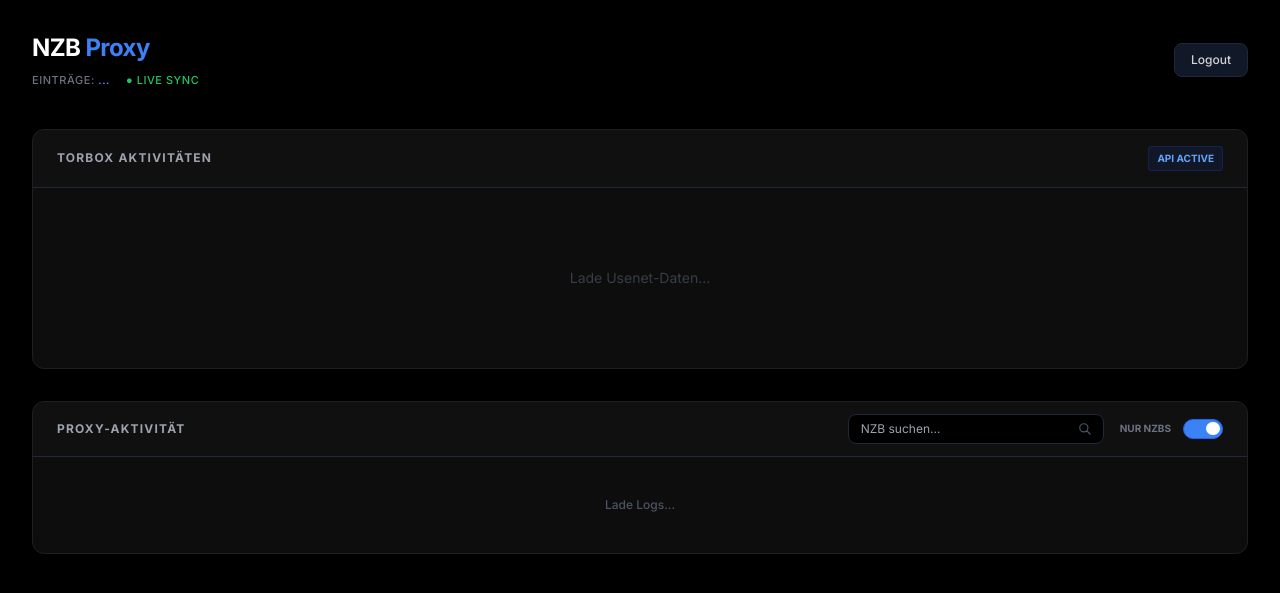
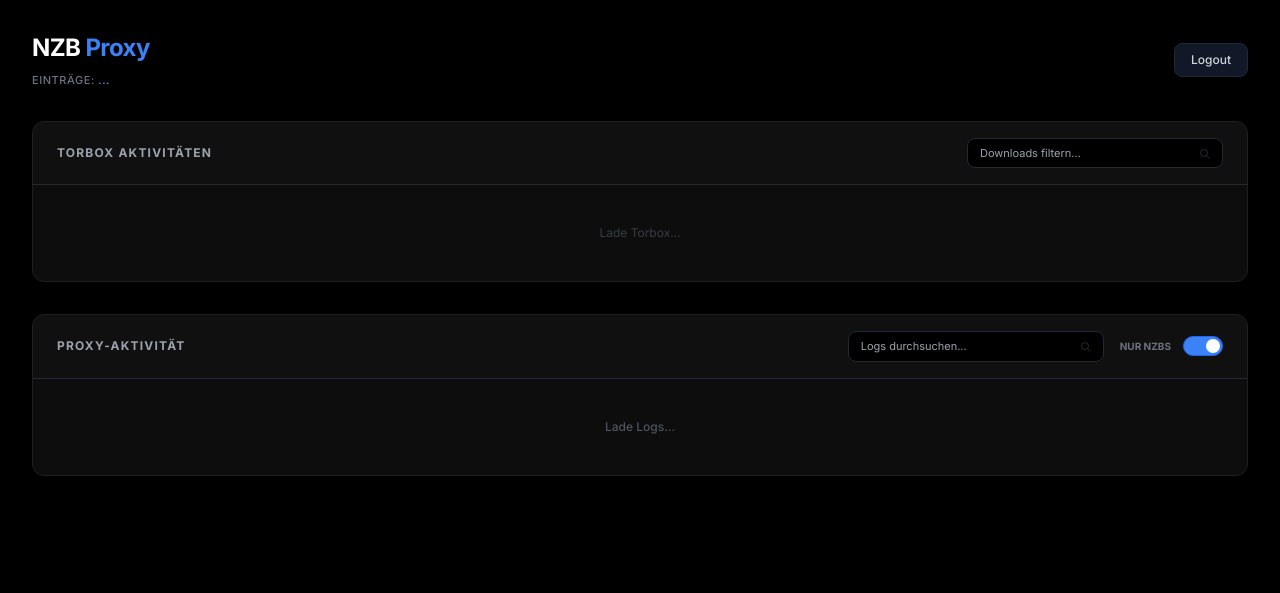
Before and after one commit to ErSholt/sabApi, a FastAPI app: template templates/dashboard.html in a window 1280 px wide. Shown: the top 593 px of the page. Run offline with FastAPI, Linux system fonts and the light colour scheme; the template is opened without the code that fills it, so the values that code supplies are empty; parts of the project's set-up code (start-up, migrations or seed data) failed here and were passed over; some libraries are stand-ins or nearby versions.

Commit message:
Update dashboard.html

```diff
--- a/templates/dashboard.html
+++ b/templates/dashboard.html
@@ -15,32 +15,24 @@
         .toggle-dot { width: 0.85rem; height: 0.85rem; background-color: #9ca3af; border-radius: 9999px; position: absolute; top: 0.125rem; left: 0.125rem; transition: all 0.2s; }
         input:checked + .toggle-bg { background-color: #3b82f6; border-color: #2563eb; }
         input:checked + .toggle-bg .toggle-dot { transform: translateX(1.25rem); background-color: white; }
-        /* Torbox spezifische Farben */
+
+        /* Torbox spezifische Klassen für das Snippet */
         .badge-usenet { background-color: #4c1d95; color: #ede9fe; border: 1px solid #5b21b6; }
         .badge-completed { background-color: #064e3b; color: #6ee7b7; border: 1px solid #065f46; }
+        .progress-blue { background-color: #3b82f6; box-shadow: 0 0 10px rgba(59, 130, 246, 0.3); transition: width 0.8s ease; }
 
-        /* Progress Bar Farben */
-        .progress-blue {
-            background-color: #3b82f6;
-            box-shadow: 0 0 10px rgba(59, 130, 246, 0.5);
-            transition: width 0.8s ease-in-out;
-        }
-        /* Smooth Scrolling & Scrollbar verstecken für Mobile */
-        .overflow-x-auto {
-            -webkit-overflow-scrolling: touch;
-            scrollbar-width: none;
-        }
+        .overflow-x-auto { -webkit-overflow-scrolling: touch; scrollbar-width: none; }
         .overflow-x-auto::-webkit-scrollbar { display: none; }
     </style>
 </head>
-<body class="p-4 md:p-8">
+<body class="p-4 md:p-8 text-gray-200">
 
-    <div class="max-w-7xl mx-auto flex justify-between items-center mb-10">
+    <div class="max-w-7xl mx-auto flex justify-between items-center mb-8">
         <div>
             <h1 class="text-2xl font-bold tracking-tight text-white">NZB <span class="text-blue-500">Proxy</span></h1>
             <div class="flex gap-4 mt-2 text-[11px] font-medium text-gray-500 uppercase tracking-wider">
                 <span>Einträge: <span class="text-blue-400" id="total-usenet">...</span></span>
-                <span id="refresh-indicator" class="text-green-500 opacity-0 transition-opacity">● Live Sync</span>
+                <span id="refresh-indicator" class="text-green-500 opacity-0 transition-opacity">● Live</span>
             </div>
         </div>
         <a href="/logout" class="text-xs bg-gray-900 hover:bg-gray-800 border border-gray-800 px-4 py-2 rounded-lg transition text-gray-300 font-medium">Logout</a>
@@ -49,27 +41,31 @@
     <div class="max-w-7xl mx-auto space-y-8">
 
         <div class="card rounded-xl overflow-hidden">
-            <div class="px-6 py-4 border-b border-gray-800 flex justify-between items-center bg-white/[0.01]">
+            <div class="px-6 py-4 border-b border-gray-800 flex flex-wrap justify-between items-center gap-4 bg-white/[0.01]">
                 <h2 class="text-xs font-bold text-gray-400 uppercase tracking-widest">Torbox Aktivitäten</h2>
-                <span class="bg-blue-900/20 px-2 py-1 rounded text-blue-400 border border-blue-800/30 text-[10px] font-bold">API ACTIVE</span>
+
+                <div class="relative">
+                    <input type="text" id="search-torbox" placeholder="Downloads filtern..."
+                           class="bg-black border border-gray-800 rounded-lg px-3 py-1.5 text-[11px] text-gray-300 focus:outline-none focus:border-blue-500 transition-all w-48 md:w-64"
+                           oninput="debounceSearch('t')">
+                    <svg class="w-3 h-3 text-gray-600 absolute right-3 top-2.5" fill="none" stroke="currentColor" viewBox="0 0 24 24"><path d="M21 21l-6-6m2-5a7 7 0 11-14 0 7 7 0 0114 0z"></path></svg>
+                </div>
             </div>
             <div id="table-container">
-                <div class="p-20 text-center text-gray-600 animate-pulse text-sm">Lade Usenet-Daten...</div>
+                <div class="p-10 text-center text-gray-600 animate-pulse text-xs">Lade Torbox...</div>
             </div>
         </div>
 
         <div class="card rounded-xl overflow-hidden">
-            <div class="px-6 py-3 border-b border-gray-800 bg-white/[0.01] flex flex-wrap justify-between items-center gap-4">
+            <div class="px-6 py-4 border-b border-gray-800 flex flex-wrap justify-between items-center gap-4 bg-white/[0.01]">
                 <h2 class="text-xs font-bold text-gray-400 uppercase tracking-widest">Proxy-Aktivität</h2>
 
                 <div class="flex items-center gap-4 flex-grow md:flex-grow-0">
                     <div class="relative flex-grow">
-                        <input type="text" id="search-input" placeholder="NZB suchen..."
-                               class="bg-black border border-gray-800 rounded-lg px-3 py-1.5 text-xs text-gray-300 focus:outline-none focus:border-blue-500 transition-all w-full md:w-64"
-                               oninput="debounceSearch()">
-                        <svg class="w-3.5 h-3.5 text-gray-600 absolute right-3 top-2" fill="none" stroke="currentColor" viewBox="0 0 24 24">
-                            <path stroke-linecap="round" stroke-linejoin="round" stroke-width="2" d="M21 21l-6-6m2-5a7 7 0 11-14 0 7 7 0 0114 0z"></path>
-                        </svg>
+                        <input type="text" id="search-history" placeholder="Logs durchsuchen..."
+                               class="bg-black border border-gray-800 rounded-lg px-3 py-1.5 text-[11px] text-gray-300 focus:outline-none focus:border-blue-500 transition-all w-full md:w-64"
+                               oninput="debounceSearch('h')">
+                        <svg class="w-3 h-3 text-gray-600 absolute right-3 top-2.5" fill="none" stroke="currentColor" viewBox="0 0 24 24"><path d="M21 21l-6-6m2-5a7 7 0 11-14 0 7 7 0 0114 0z"></path></svg>
                     </div>
 
                     <label class="inline-flex items-center cursor-pointer group">
@@ -108,46 +104,55 @@
 
         async function updateDashboard(force = false) {
             if (isRefreshing && !force) return;
+
+            const searchTorboxEl = document.getElementById('search-torbox');
+            const searchHistoryEl = document.getElementById('search-history');
+            const filterToggleEl = document.getElementById('filter-toggle');
+
+            if (!searchTorboxEl || !searchHistoryEl) return;
+
             isRefreshing = true;
-
             const indicator = document.getElementById('refresh-indicator');
             if (indicator) indicator.style.opacity = '1';
 
-            // 1. Scroll-Position merken (besonders wichtig für Mobile)
-            const historyContainer = document.getElementById('history-container');
-            const historyScroll = historyContainer.querySelector('.overflow-x-auto');
-            const historyScrollPos = historyScroll ? historyScroll.scrollLeft : 0;
+            // Scroll Positionen merken
+            const tScroll = document.querySelector('#table-container .overflow-x-auto');
+            const hScroll = document.querySelector('#history-container .overflow-x-auto');
+            const tScrollPos = tScroll ? tScroll.scrollLeft : 0;
+            const hScrollPos = hScroll ? hScroll.scrollLeft : 0;
 
-            // Werte aus beiden Feldern auslesen
-            const searchT = document.getElementById('search-torbox').value;
-            const searchH = document.getElementById('search-history').value;
-            const filterActive = document.getElementById('filter-toggle').checked ? 1 : 0;
+            const searchT = searchTorboxEl.value;
+            const searchH = searchHistoryEl.value;
+            const filterActive = filterToggleEl.checked ? 1 : 0;
 
             try {
-                    const url = `/?content_only=1&page_t=${currentPageT}&page_h=${currentPageH}&filter_active=${filterActive}&search_t=${encodeURIComponent(searchT)}&search_h=${encodeURIComponent(searchH)}&_t=${Date.now()}`;
+                const url = `/?content_only=1&page_t=${currentPageT}&page_h=${currentPageH}&filter_active=${filterActive}&search_t=${encodeURIComponent(searchT)}&search_h=${encodeURIComponent(searchH)}&_t=${Date.now()}`;
 
-                    const response = await fetch(url);
-                    const data = await response.json();
+                const response = await fetch(url);
+                if (response.status === 401) { window.location.href = "/login"; return; }
 
-                    if (data.status === "success") {
+                const data = await response.json();
+                if (data.status === "success") {
                     document.getElementById('table-container').innerHTML = data.table_html;
                     document.getElementById('history-container').innerHTML = data.history_html;
                     document.getElementById('total-usenet').innerText = data.total_history;
 
-                    // 2. Scroll-Position sofort wiederherstellen
-                    const newHistoryScroll = historyContainer.querySelector('.overflow-x-auto');
-                    if (newHistoryScroll) newHistoryScroll.scrollLeft = historyScrollPos;
+                    // Scroll wiederherstellen
+                    const newTScroll = document.querySelector('#table-container .overflow-x-auto');
+                    const newHScroll = document.querySelector('#history-container .overflow-x-auto');
+                    if (newTScroll) newTScroll.scrollLeft = tScrollPos;
+                    if (newHScroll) newHScroll.scrollLeft = hScrollPos;
                 }
             } catch (error) {
                 console.error("Sync Error:", error);
             } finally {
                 isRefreshing = false;
+                if (indicator) setTimeout(() => { indicator.style.opacity = '0'; }, 800);
             }
         }
 
-        // Auto-Refresh
         setInterval(() => updateDashboard(false), 5000);
-        updateDashboard(true);
+        document.addEventListener('DOMContentLoaded', () => updateDashboard(true));
     </script>
 </body>
 </html>
```
